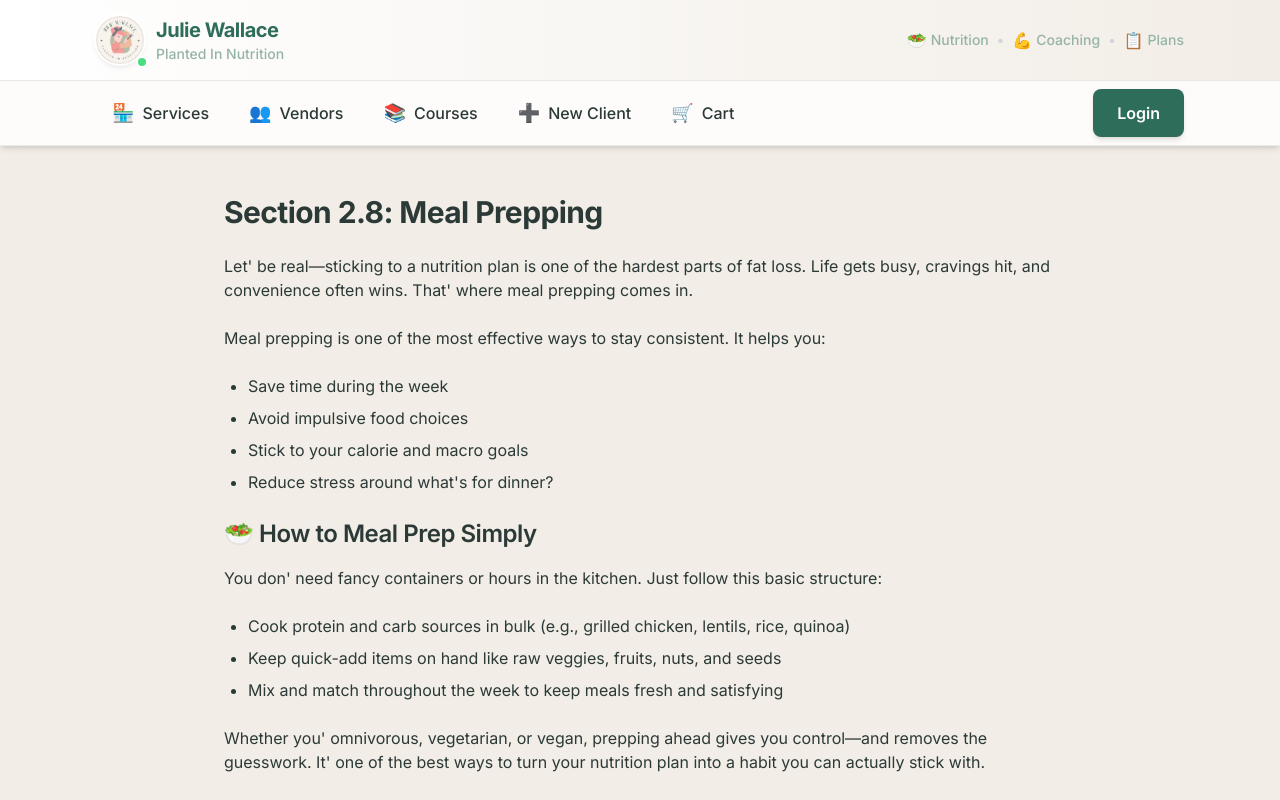
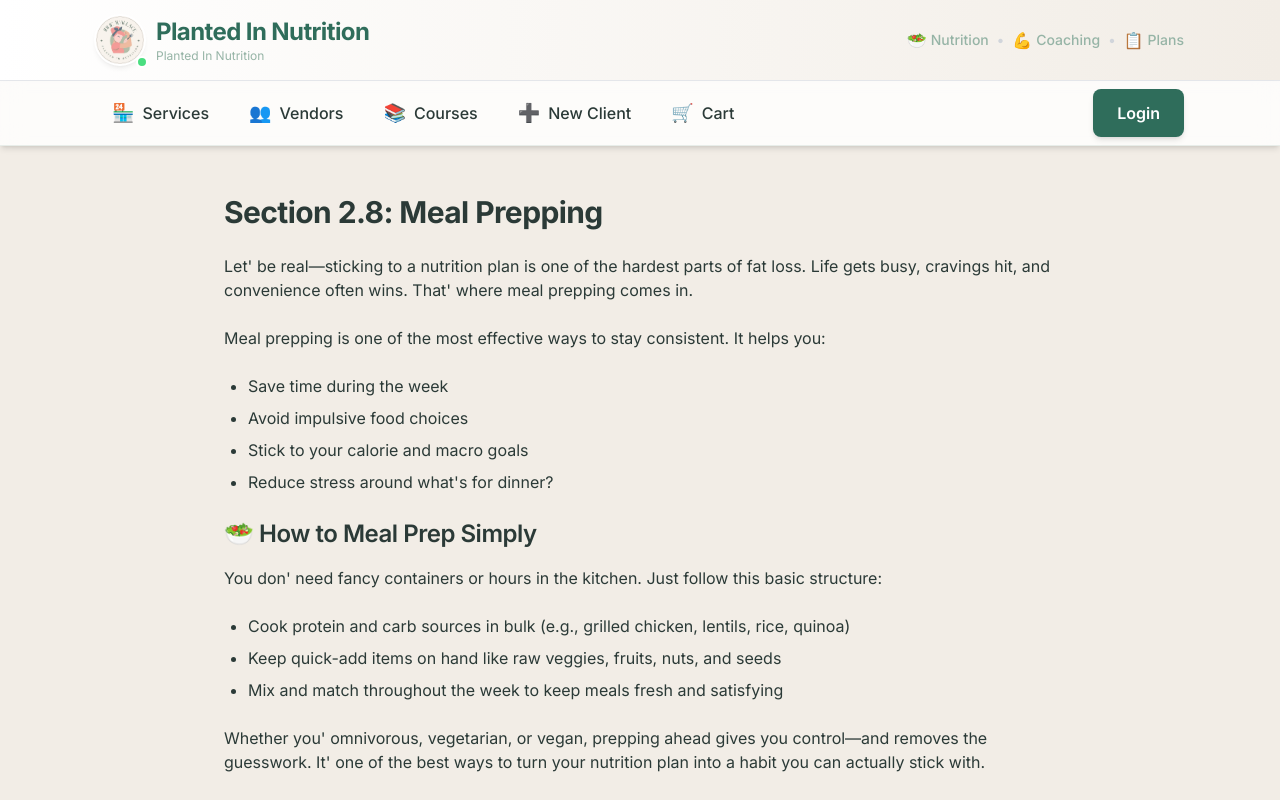
Before and after one commit to mr601s/nutritionist-marketplace-crm, a Next.js app: page /courses/module-2/section-8 in a window 1280 px wide. Shown: the top 800 px of the page. Built offline with nearby package versions, Linux system fonts and the light colour scheme.

Commit message:
style: emphasize brand, remove personal name from BrandHeader

```diff
--- a/components/BrandHeader.tsx
+++ b/components/BrandHeader.tsx
@@ -12,7 +12,7 @@ export default function BrandHeader() {
             <div className="relative">
               <Image
                 src="/logo.jpg"
-                alt={brand.name}
+                alt="Planted In Nutrition"
                 width={48}
                 height={48}
                 className="rounded-full shadow-md ring-2 ring-white transition-all duration-200 group-hover:ring-[var(--brand-sage)]"
@@ -22,12 +22,12 @@ export default function BrandHeader() {
             </div>
             <div className="leading-tight">
               <div
-                className="font-bold text-xl tracking-tight transition-colors duration-200"
+                className="font-bold text-2xl tracking-tight transition-colors duration-200"
                 style={{ color: brand.colors.primary }}
               >
-                {brand.name}
+                Planted In Nutrition
               </div>
-              <div className="text-sm font-medium" style={{ color: "var(--brand-sage)" }}>
+              <div className="text-xs font-normal" style={{ color: "var(--brand-sage)" }}>
                 {brand.tagline}
               </div>
             </div>
```
